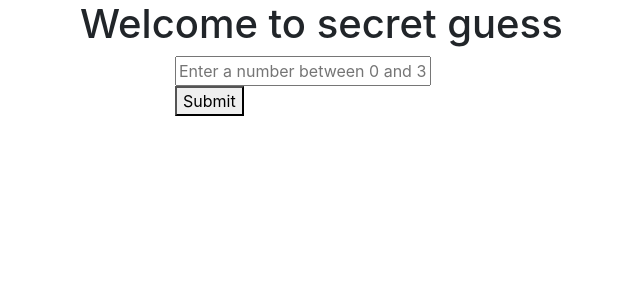
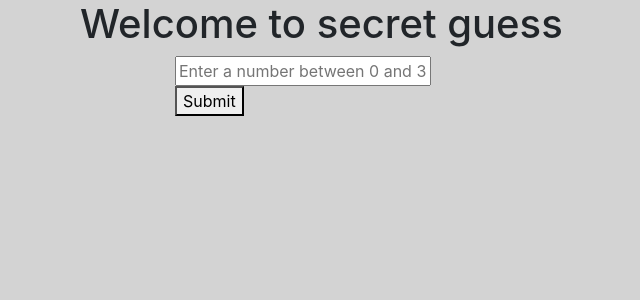
Before and after one commit to JesusFernandez1986/gues_with_flask, a Flask app: page / in a window 1280 px wide. Shown: the top 300 px of the page, without its empty margins (290-930 px from the left). Run offline with Flask 2, Linux system fonts and the light colour scheme; some libraries are stand-ins or nearby versions.

Commit message:
updated the style for the body

```diff
--- /dev/null
+++ b/static/css/style.css
@@ -0,0 +1,3 @@
+body{
+    background-color:lightgrey;
+    }
--- a/templates/base.html
+++ b/templates/base.html
@@ -4,7 +4,8 @@
         <meta charset="UTF-8">
         <title>{% block title %}{% endblock title %}</title>
         <link rel="stylesheet" href="https://stackpath.bootstrapcdn.com/bootstrap/4.3.1/css/bootstrap.min.css" integrity="sha384-ggOyR0iXCbMQv3Xipma34MD+dH/1fQ784/j6cY/iJTQUOhcWr7x9JvoRxT2MZw1T" crossorigin="anonymous">
-        <link rel="stylesheet" href="/static/css/style.css">
+        <link rel="stylesheet" href="{{url_for('static',filename='css/style.css')}}">
+
     </head>
     <body>
         {% block content %}
```
